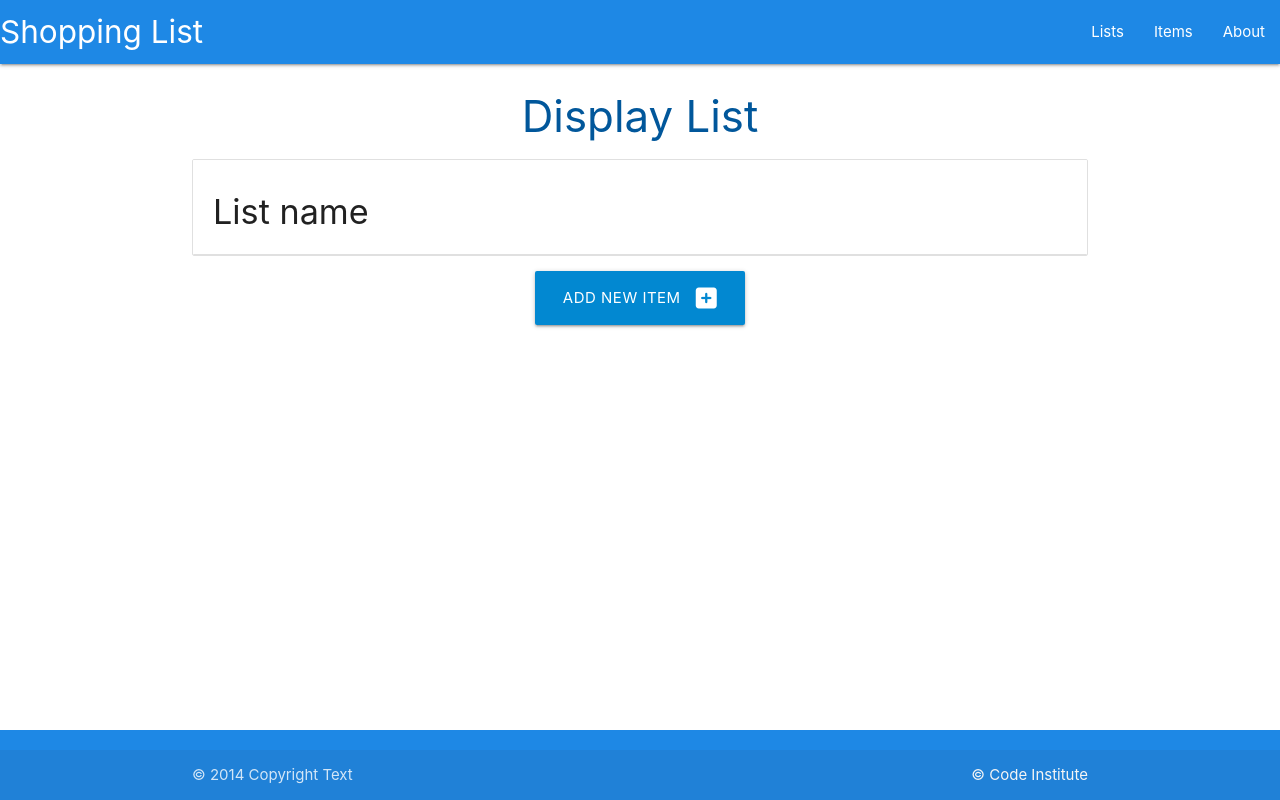
After one commit to TomaszWoloszyn983/shopping-list-application, a Django app: template templates/show_list_items.html in a window 1280 px wide. The commit adds this page. Run offline with Django 3.2, Linux system fonts and the light colour scheme; the template is opened without the code that fills it, so the values that code supplies are empty.

Commit message:
Create show_lists_item template

```diff
--- a/list/urls.py
+++ b/list/urls.py
@@ -11,5 +11,6 @@ urlpatterns = [
     path('add_list/', views.add_list, name='create_list'),
     path('edit_list/<slug:slug>/', views.edit_list, name='edit_list'),
     path('delete_list/<slug:slug>/', views.delete_list, name='delete_list'),
+    path('show_list_items/<slug:slug>/', views.show_list_items, name='show_list_items'),
     path('add_item/', views.add_item, name='add_item'),
 ]
--- a/templates/list.html
+++ b/templates/list.html
@@ -31,7 +31,7 @@
           <p>Created on {{ list.create_date }}</p>
         </div>
         <div class="card-action">
-          <a href="#" class="btn blue">Show</a>
+          <a href="{% url 'show_list_items' list.slug %}" class="btn blue">Show</a>
           <a href="{% url 'edit_list' list.slug %}" class="btn blue-grey">Edit</a>
           <a href="{% url 'delete_list' list.slug %}" class="btn red">Delete</a>
         </div>
--- /dev/null
+++ b/templates/show_list_items.html
@@ -0,0 +1,30 @@
+{% extends "base.html" %}
+{% block content %}
+
+<h3 class="light-blue-text text-darken-4 center-align">Display List</h3>
+
+<div>
+    <ul class="collection with-header">
+        <li class="collection-header"><h4>List name</h4></li>
+            {% for item in items %}
+                <li class="collection-item avatar">
+                    <span class="title">{{ item.name }}</span>
+                        <p>Quantity: {{ item.quantity }} </p>
+                        <a href="#!" class="secondary-content"><i class="material-icons">grade</i></a>
+                </li>
+            {% endfor %}
+    </ul>
+</div>
+
+
+<div class="row">
+    <div class="col s12 center-align">
+        <a href="#" class="btn-large light-blue darken-2">
+            Add New Item <i class="fas fa-plus-square right"></i>
+        </a>
+    </div>
+</div>
+
+
+
+{% endblock %}
```
Also changed, not shown: list/views.py (+11 -2 lines), templates/display_list.html (deleted, +0 -26 lines).
